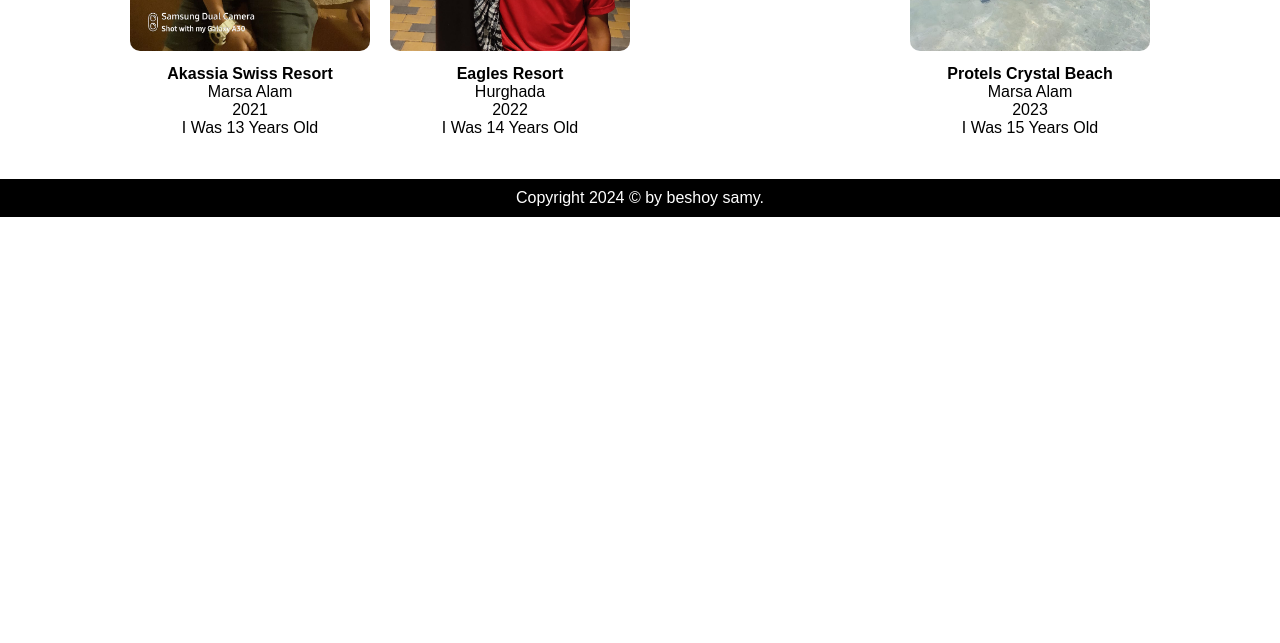
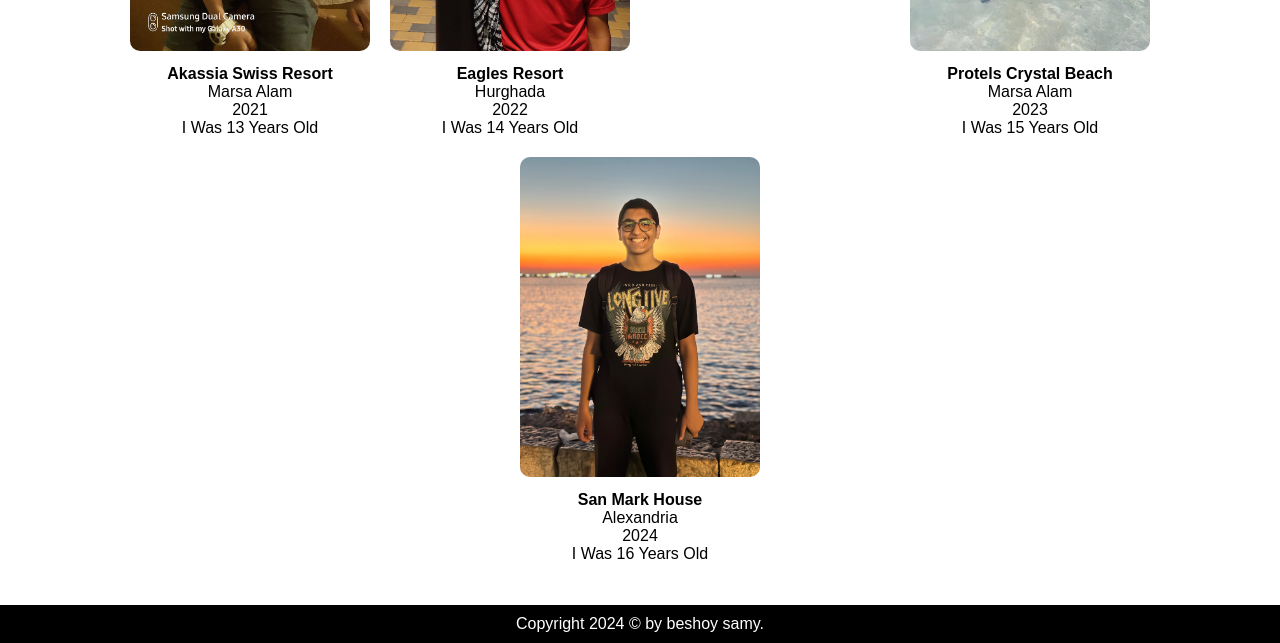
Before and after one commit to SamyBeshoy/Trips, a plain HTML site: page index.html in a window 1280 px wide. Shown: the part 1537-2180 px from the top of the page. Before the commit the page ends 1754 px from the top, so only its background shows below. Drawn offline with Linux system fonts and the light colour scheme.

Commit message:
Update index.html

```diff
--- a/index.html
+++ b/index.html
@@ -101,6 +101,17 @@
                 <div>I Was 15 Years Old</div>
             </div>
         </div>
+        <div class="box">
+            <div class="img">
+                <img src="img/491.jpg" alt="">
+            </div>
+            <div class="text">
+                <div>San Mark House</div>
+                <div>Alexandria</div>
+                <div>2024</div>
+                <div>I Was 16 Years Old</div>
+            </div>
+        </div>
     </section>
     <footer id="footer"></footer>
     <script src="main.js"></script>
```
